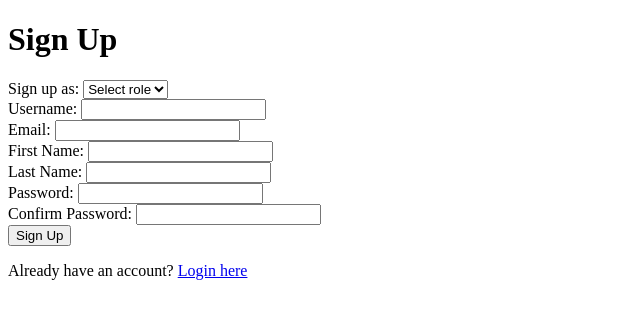
After one commit to ramisys/ADS-EduLog, a Django app: template core/templates/signup.html in a window 1280 px wide. The commit adds this page. Shown: the top 319 px of the page, without its empty margins (0-640 px from the left). Run offline with Django 3.2, Linux system fonts and the light colour scheme; the template is opened without the code that fills it, so the values that code supplies are empty.

Commit message:
Added signup form

```diff
--- a/core/templates/login.html
+++ b/core/templates/login.html
@@ -44,6 +44,10 @@
         </div>
     </form>
 
+    <div>
+        <p>Don't have an account? <a href="{% url 'signup' %}">Sign up here</a></p>
+    </div>
+
     <script>
         function updateIdentifierLabel() {
             var role = document.getElementById('role').value;
--- /dev/null
+++ b/core/templates/signup.html
@@ -0,0 +1,122 @@
+<!DOCTYPE html>
+<html lang="en">
+<head>
+    <meta charset="UTF-8">
+    <meta name="viewport" content="width=device-width, initial-scale=1.0">
+    <title>Sign Up - EduLog</title>
+</head>
+<body>
+    <h1>Sign Up</h1>
+
+    {% if messages %}
+        <ul>
+            {% for message in messages %}
+                <li>{{ message }}</li>
+            {% endfor %}
+        </ul>
+    {% endif %}
+
+    <form method="post">
+        {% csrf_token %}
+
+        <div>
+            <label for="role">Sign up as:</label>
+            <select id="role" name="role" required onchange="updateFormFields()">
+                <option value="">Select role</option>
+                <option value="teacher">Teacher</option>
+                <option value="student">Student</option>
+                <option value="parent">Parent</option>
+            </select>
+        </div>
+
+        <div>
+            <label for="username">Username:</label>
+            <input type="text" id="username" name="username" required>
+        </div>
+
+        <div>
+            <label for="email">Email:</label>
+            <input type="email" id="email" name="email" required>
+        </div>
+
+        <div>
+            <label for="first_name">First Name:</label>
+            <input type="text" id="first_name" name="first_name">
+        </div>
+
+        <div>
+            <label for="last_name">Last Name:</label>
+            <input type="text" id="last_name" name="last_name">
+        </div>
+
+        <div>
+            <label for="password">Password:</label>
+            <input type="password" id="password" name="password" required>
+        </div>
+
+        <div>
+            <label for="password_confirm">Confirm Password:</label>
+            <input type="password" id="password_confirm" name="password_confirm" required>
+        </div>
+
+        <!-- Teacher specific fields -->
+        <div id="teacher-fields" style="display: none;">
+            <div>
+                <label for="department">Department:</label>
+                <input type="text" id="department" name="department">
+            </div>
+        </div>
+
+        <!-- Student specific fields -->
+        <div id="student-fields" style="display: none;">
+            <div>
+                <label for="course">Course:</label>
+                <input type="text" id="course" name="course">
+            </div>
+            <div>
+                <label for="year_level">Year Level:</label>
+                <input type="text" id="year_level" name="year_level">
+            </div>
+        </div>
+
+        <!-- Parent specific fields -->
+        <div id="parent-fields" style="display: none;">
+            <div>
+                <label for="contact_number">Contact Number:</label>
+                <input type="text" id="contact_number" name="contact_number">
+            </div>
+        </div>
+
+        <div>
+            <button type="submit">Sign Up</button>
+        </div>
+    </form>
+
+    <div>
+        <p>Already have an account? <a href="{% url 'login' %}">Login here</a></p>
+    </div>
+
+    <script>
+        function updateFormFields() {
+            var role = document.getElementById('role').value;
+            var teacherFields = document.getElementById('teacher-fields');
+            var studentFields = document.getElementById('student-fields');
+            var parentFields = document.getElementById('parent-fields');
+
+            // Hide all fields first
+            teacherFields.style.display = 'none';
+            studentFields.style.display = 'none';
+            parentFields.style.display = 'none';
+
+            // Show relevant fields based on role
+            if (role === 'teacher') {
+                teacherFields.style.display = 'block';
+            } else if (role === 'student') {
+                studentFields.style.display = 'block';
+            } else if (role === 'parent') {
+                parentFields.style.display = 'block';
+            }
+        }
+    </script>
+</body>
+</html>
--- a/core/urls.py
+++ b/core/urls.py
@@ -4,6 +4,7 @@ from . import views
 urlpatterns = [
     path('', views.index, name='index'),
     path('login/', views.login_view, name='login'),
+    path('signup/', views.signup_view, name='signup'),
     path('dashboard/', views.dashboard, name='dashboard'),
     path('logout/', views.logout_view, name='logout'),
 ]
```
Also changed, not shown: core/views.py (+78 -1 lines).
